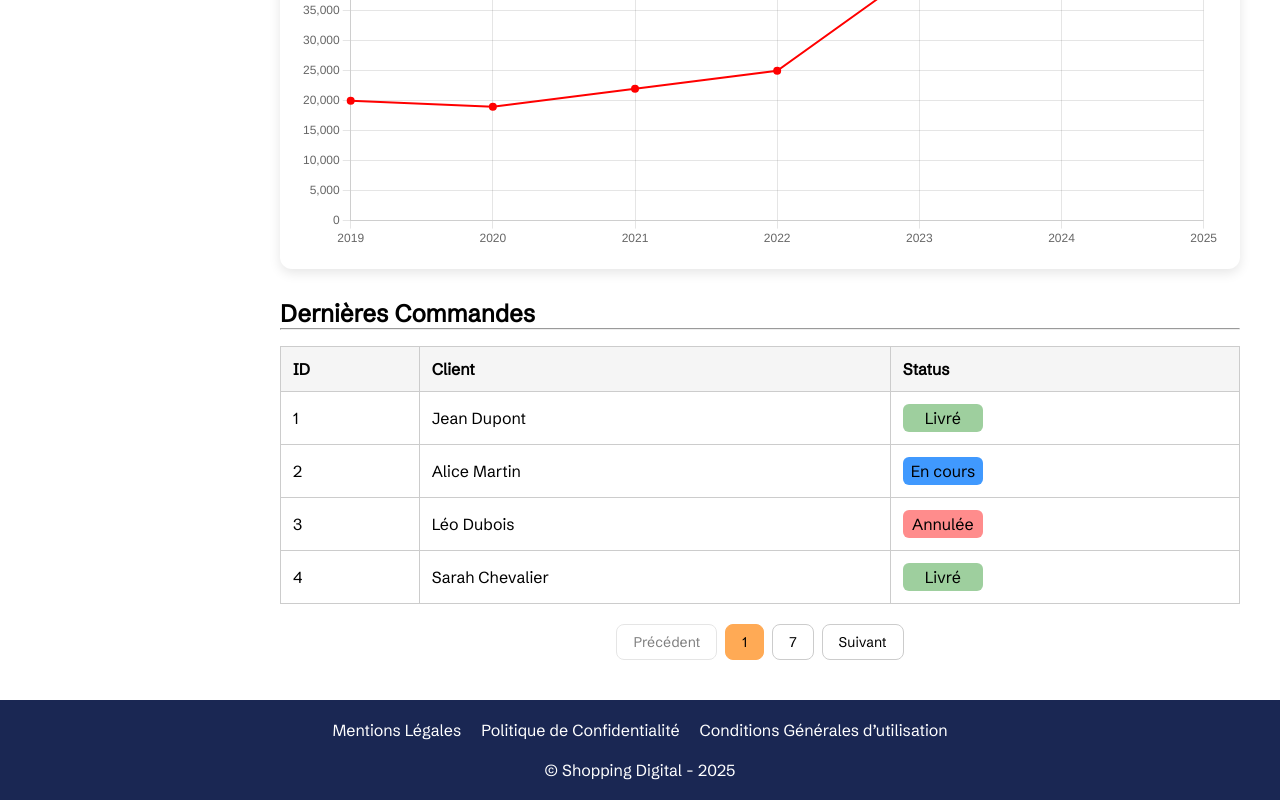
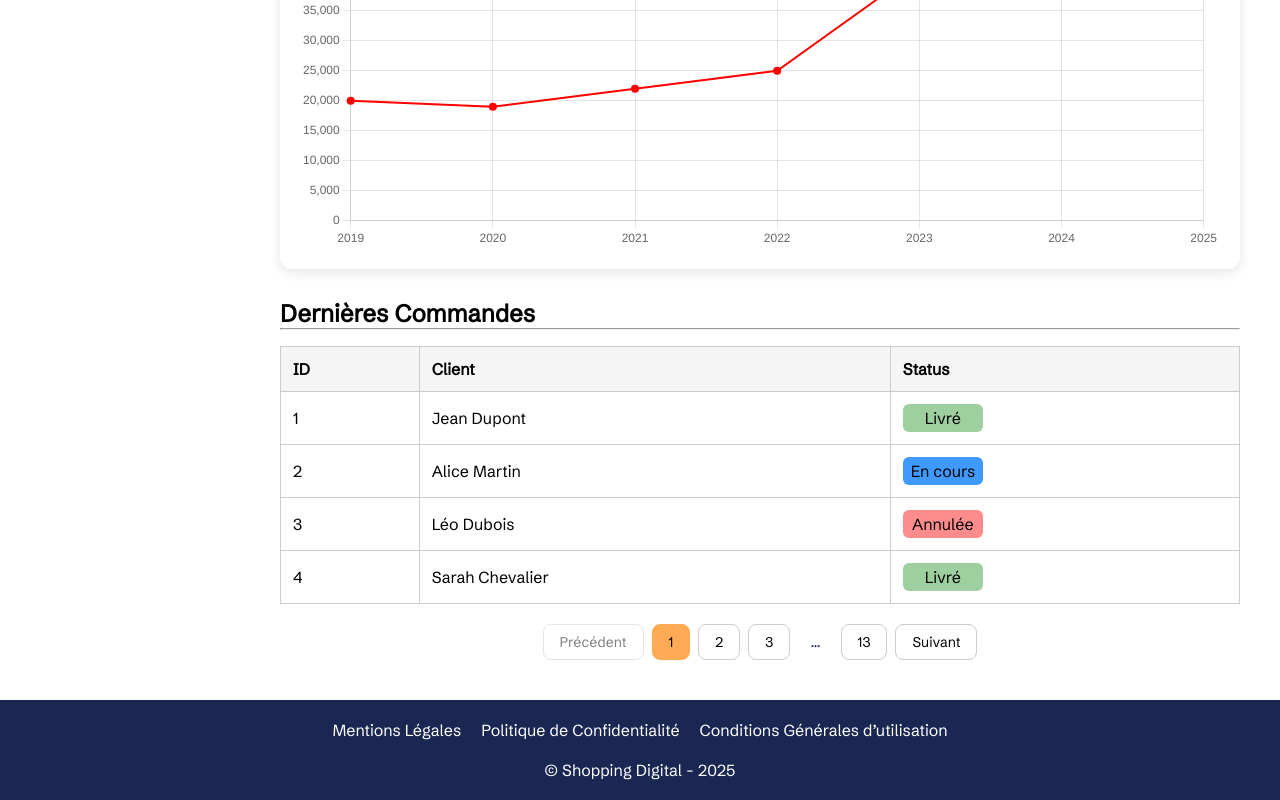
Before and after one commit to djerbiano/shopping-digital-v2, a Next.js app: page /admin in a window 1280 px wide. Shown: the part 544-1344 px from the top of the page. Built offline with nearby package versions, Linux system fonts and the light colour scheme.

Commit message:
Implemented ellipses in pagination and added asterisks in the registration form

```diff
--- a/app/(administrateur)/_components/DashboardComponent/LatestOrders.jsx
+++ b/app/(administrateur)/_components/DashboardComponent/LatestOrders.jsx
@@ -6,6 +6,32 @@ import Pagination from "./Pagination";
 
 const fakeOrders = [
   { id: "1", client: "Jean Dupont", status: "Livré" },
+  { id: "2", client: "Alice Martin", status: "En cours" },
+  { id: "3", client: "Léo Dubois", status: "Annulée" },
+  { id: "4", client: "Sarah Chevalier", status: "Livré" },
+  { id: "5", client: "Karim Benz", status: "Livré" },
+  { id: "6", client: "Fatima Ouali", status: "En cours" },
+  { id: "7", client: "Thomas Durand", status: "Annulée" },
+  { id: "8", client: "Julie Petit", status: "Livré" },
+  { id: "9", client: "Luc Moreau", status: "En cours" },
+  { id: "10", client: "Nora Bensalem", status: "Livré" },
+  { id: "11", client: "Rayan Lefevre", status: "Annulée" },
+  { id: "12", client: "Emma Collin", status: "Livré" },
+  { id: "13", client: "Yanis Haddad", status: "En cours" },
+  { id: "14", client: "Clara Fontaine", status: "Livré" },
+  { id: "15", client: "Mehdi Gharbi", status: "Annulée" },
+  { id: "16", client: "Sophie Lemoine", status: "Livré" },
+  { id: "17", client: "Adel Maarek", status: "Livré" },
+  { id: "18", client: "Lina Rousseau", status: "En cours" },
+  { id: "19", client: "Noé Caron", status: "Livré" },
+  { id: "20", client: "Camille Blin", status: "Annulée" },
+  { id: "21", client: "Zineb Lahlou", status: "Livré" },
+  { id: "22", client: "Nassim Belkacem", status: "En cours" },
+  { id: "23", client: "Inès Louati", status: "Livré" },
+  { id: "24", client: "Malo Tanguy", status: "Annulée" },
+  { id: "25", client: "Imane Khadraoui", status: "Livré" },
+  { id: "26", client: "Eliott Garnier", status: "Livré" },
+   { id: "1", client: "Jean Dupont", status: "Livré" },
   { id: "2", client: "Alice Martin", status: "En cours" },
   { id: "3", client: "Léo Dubois", status: "Annulée" },
   { id: "4", client: "Sarah Chevalier", status: "Livré" },
--- a/app/(administrateur)/_components/DashboardComponent/Pagination.jsx
+++ b/app/(administrateur)/_components/DashboardComponent/Pagination.jsx
@@ -2,48 +2,48 @@ import styles from "../../admin.module.css";
 
 export default function Pagination({ currentPage, totalPages, onPageChange }) {
   const getPages = () => {
+    if (totalPages <= 4) return Array.from({ length: totalPages }, (_, index) => index + 1);
+
     const pages = [];
 
-    if (totalPages === 1) {
-      pages.push(1);
-    } else if (totalPages === 2) {
-      pages.push(1, 2);
-    } else {
     pages.push(1);
 
-      if (currentPage !== 1 && currentPage !== totalPages) {
-        pages.push(currentPage);
+    if (currentPage <= 2) {
+      pages.push(2, 3, "…");
+    } else if (currentPage >= totalPages - 1) {
+      pages.push("…", totalPages - 2, totalPages - 1);
+    } else {
+      pages.push("…", currentPage, currentPage + 1, "…");
     }
 
     pages.push(totalPages);
-    }
 
     return pages;
   };
 
   const pages = getPages();
-
   return (
     <div className={styles.pagination} role="group" aria-label="Pagination">
-      <button
-        onClick={() => onPageChange(currentPage - 1)}
-        disabled={currentPage === 1}
-        aria-label="Page précédente"
-      >
+      <button onClick={() => onPageChange(currentPage - 1)} disabled={currentPage === 1} aria-label="Page précédente">
         Précédent
       </button>
 
-      {pages.map((page) => (
+      {pages.map((page, index) =>
+        page === "…" ? (
+          <span key={`ellipsis-${index}`} className={styles.ellipsis}>
+            …
+          </span>
+        ) : (
           <button
-          key={page}
+            key={`page-${page}`}
             className={page === currentPage ? styles.active : ""}
             onClick={() => onPageChange(page)}
             aria-current={page === currentPage ? "page" : undefined}
-          aria-label={`Aller à la page ${page}`}
           >
             {page}
           </button>
-      ))}
+        )
+      )}
 
       <button
         onClick={() => onPageChange(currentPage + 1)}
--- a/app/(administrateur)/admin.module.css
+++ b/app/(administrateur)/admin.module.css
@@ -220,7 +220,16 @@
   color: var(--color-foreground);
   border-color: var(--color-primary);
 }
-
+.pagination .ellipsis {
+  display: inline-flex;
+  justify-content: center;
+  align-items: center;
+  min-width: 32px;
+  padding: 8px 12px;
+  font-size: 14px;
+  color: var(--color-secondary);
+  user-select: none;
+}
 .statusBlue,
 .statusGreen,
 .statusRed {
@@ -283,7 +292,6 @@
   }
   .pagination {
     justify-content: space-between;
-
   }
 
   .pagination button {
```
Also changed, not shown: app/inscription/page.jsx (+8 -7 lines). Lines whose indentation alone changed are shown as unchanged.
